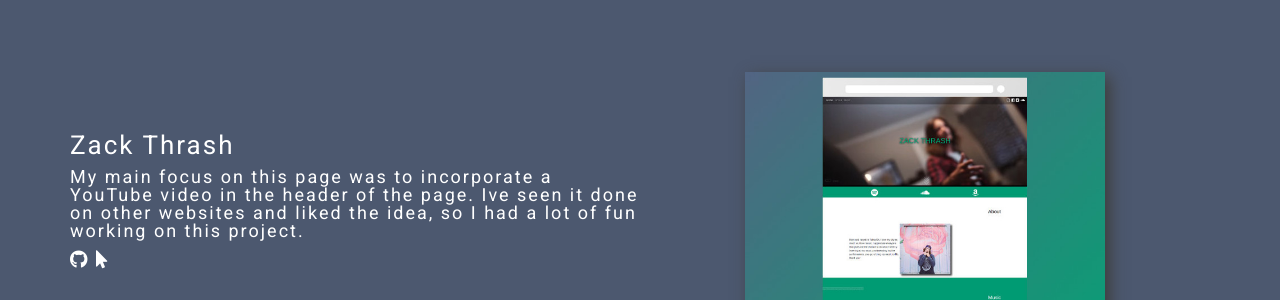
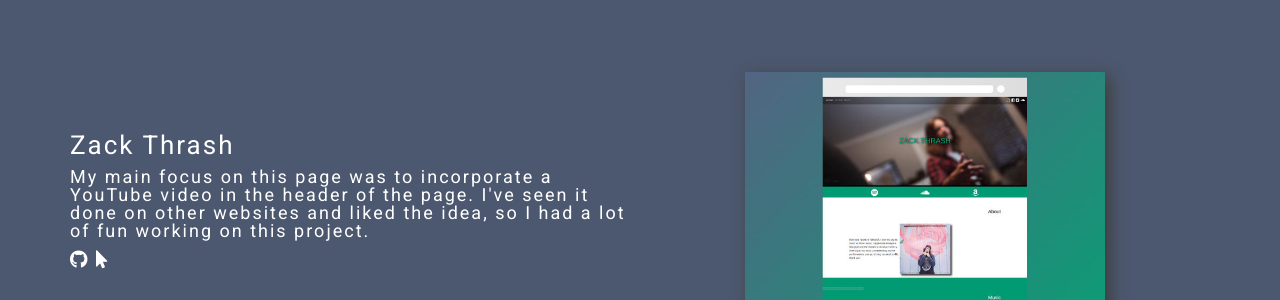
Before and after one commit to alucaproject/alucaproject.github.io, a plain HTML site: page index.html in a window 1280 px wide. Shown: the part 1918-2218 px from the top of the page. Drawn offline with nearby package versions, Linux system fonts and the light colour scheme; files whose address does not match are found by name.

Commit message:
Edited text

```diff
--- a/index.html
+++ b/index.html
@@ -143,7 +143,7 @@
                                 <p class="bigText">Zack Thrash</p>
                                 <p>
                                     My main focus on this page was to incorporate a YouTube video in
-                                    the header of the page. Ive seen it done on other websites and liked
+                                    the header of the page. I've seen it done on other websites and liked
                                     the idea, so I had a lot of fun working on this project.
                                 </p>
                                 <p class="workLink">
```
